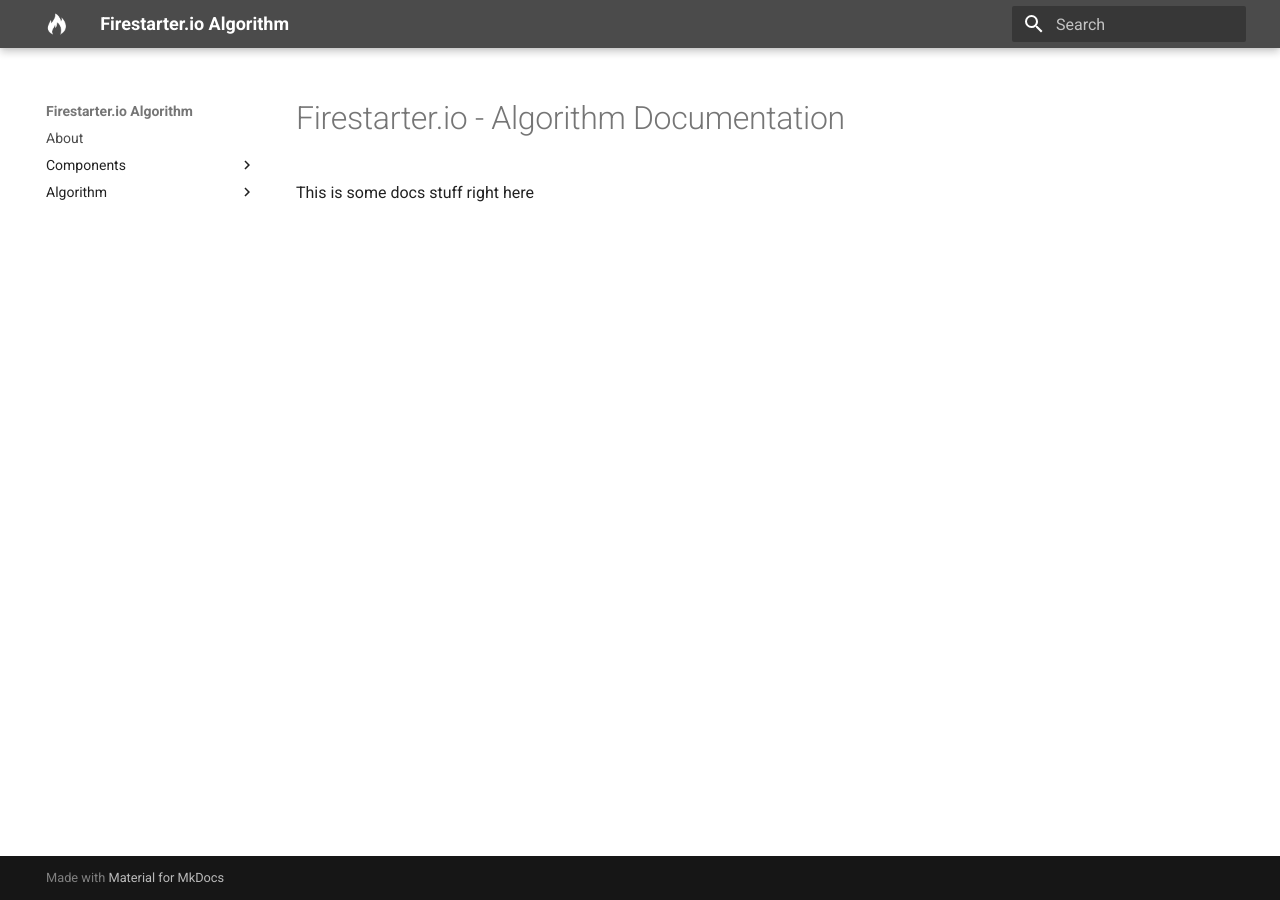
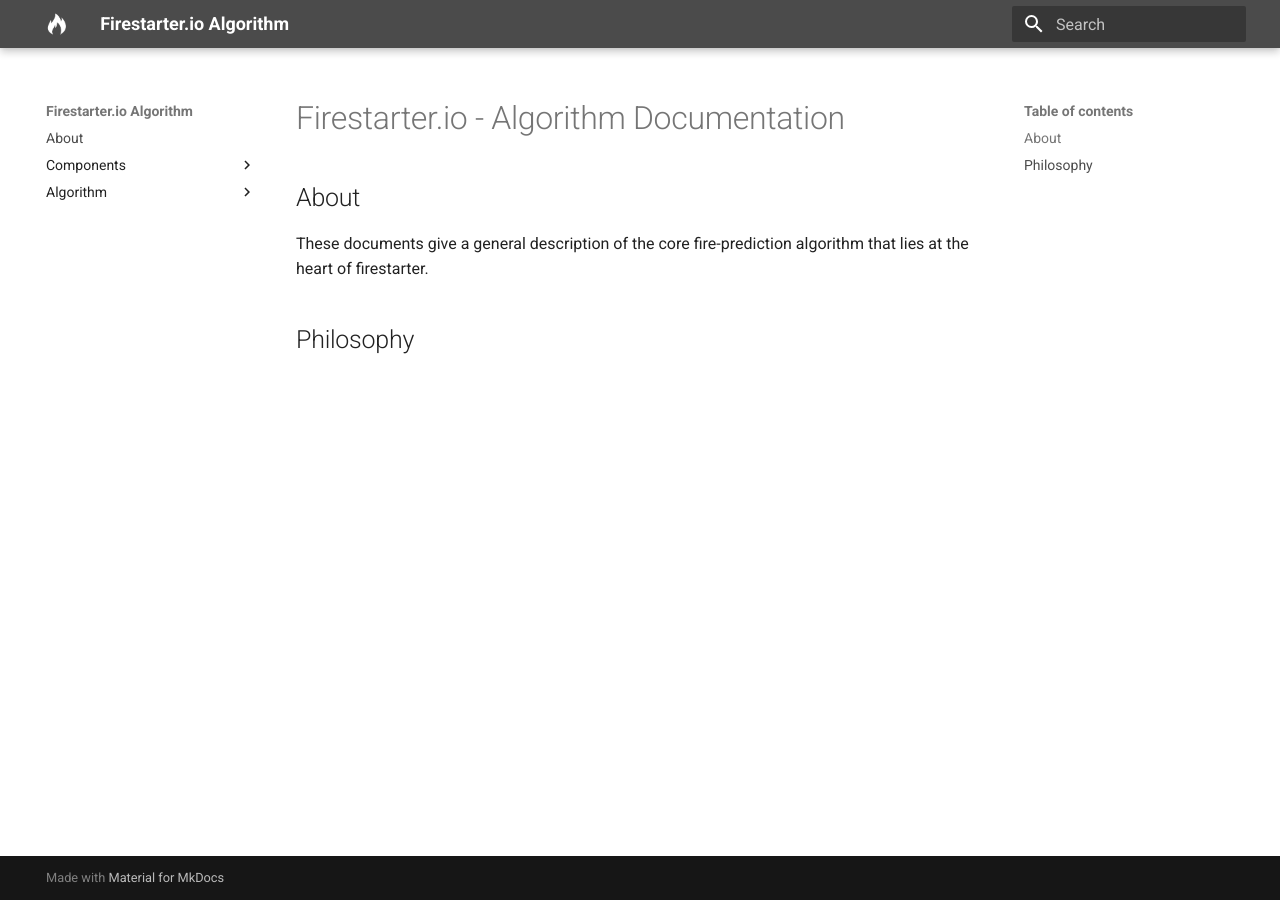
Before and after one commit to firestarter-io/node-algorithm, an MkDocs documentation site: the page built from docs/index.md, in a window 1280 px wide. Built offline with MkDocs 1.6.1 and Material for MkDocs 9.7.7, drawn with Linux system fonts in a browser that asks for light colours.

Commit message:
More docs

```diff
--- a/docs/index.md
+++ b/docs/index.md
@@ -1,3 +1,7 @@
 # Firestarter.io - Algorithm Documentation
 
-This is some docs stuff right here
+## About
+
+These documents give a general description of the core fire-prediction algorithm that lies at the heart of firestarter.
+
+## Philosophy
--- a/package.json
+++ b/package.json
@@ -8,7 +8,8 @@
 		"start:debug": "node --inspect -r tsconfig-paths/register -r ts-node/register ./src/server.ts",
 		"start": "nodemon",
 		"build": "tsc",
-		"test": "echo \"Error: no test specified\" && exit 1"
+		"test": "echo \"Error: no test specified\" && exit 1",
+		"docs": "opener http://localhost:8000 && mkdocs serve"
 	},
 	"nodemonConfig": {
 		"ignore": [
@@ -50,6 +51,7 @@
 		"@types/mathjs": "^6.0.11",
 		"@types/node": "^14.14.19",
 		"nodemon": "^2.0.6",
+		"opener": "^1.5.2",
 		"ts-node": "^9.1.1",
 		"typescript": "^4.1.3"
 	},
```
Also changed, not shown: 1 other file.
